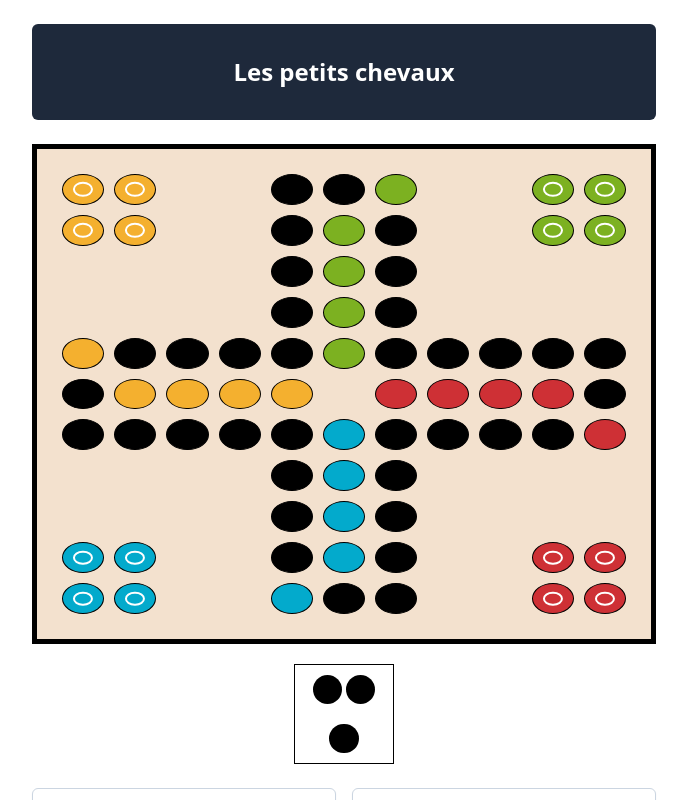
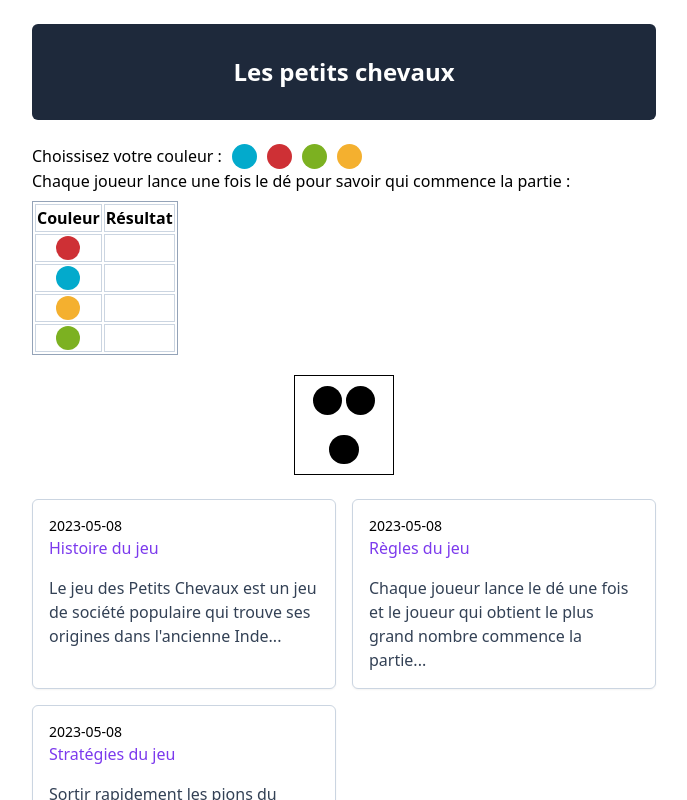
Before and after one commit to BartzCyril/LesPetitsChevaux, a Next.js app: page / in a window 1280 px wide. Shown: the top 800 px of the page, without its empty margins (296-983 px from the left). Built offline with nearby package versions, Linux system fonts and the light colour scheme.

Commit message:
règle Chaque joueur lance le dé une fois et le joueur qui obtient le plus grand nombre commence la partie et début de PlayerSelector

```diff
--- a/src/app/globals.css
+++ b/src/app/globals.css
@@ -22,6 +22,18 @@ ul {
 
 .prose p {
   margin-bottom: 10px;
+}
+
+.colorSelector {
+  display: flex;
+  flex-wrap: wrap;
+  gap: 10px;
+}
+
+.colorSelector button {
+   height: 25px;
+   width: 25px;
+  border-radius: 100%;
 }
 
 .gameBoard {
--- a/src/app/page.tsx
+++ b/src/app/page.tsx
@@ -1,11 +1,12 @@
 import BlogPage from "@/app/blog";
-import {GameBoard} from "@/components/GameBoard";
+import {Game} from "@/components/Game";
 
 function Page() {
+
     return (
         <>
-            <GameBoard></GameBoard>
-            <BlogPage></BlogPage>
+            <Game/>
+            <BlogPage/>
         </>
     )
 }
--- /dev/null
+++ b/src/components/ColorSelector.tsx
@@ -0,0 +1,11 @@
+import {PlayerColor} from "@/type/PlayerColor";
+
+export function ColorSelector() {
+    const colors = [PlayerColor.BLUE, PlayerColor.RED, PlayerColor.GREEN, PlayerColor.YELLOW]
+    return (
+        <section className="colorSelector" id="colorSelector">
+            <h2>Choissisez votre couleur : </h2>
+            {colors.map((color) => <button key={color} className={color}></button>)}
+        </section>
+    )
+}
--- /dev/null
+++ b/src/components/Game.tsx
@@ -0,0 +1,25 @@
+'use client'
+
+import {useState} from "react";
+import {GameBoard} from "@/components/GameBoard";
+import {ColorSelector} from "@/components/ColorSelector";
+import {PlayerSelector} from "@/components/PlayerSelector";
+
+export function Game() {
+    const [startTheGame, setStartTheGame] = useState(false)
+    const handleStartTheGame = () => {
+        setStartTheGame(true)
+    }
+
+    if (!startTheGame) {
+        return (
+            <>
+                <ColorSelector/>
+                <PlayerSelector handleStartGame={handleStartTheGame}/>
+            </>
+        )
+    }
+    return (
+        <GameBoard/>
+    )
+}
--- /dev/null
+++ b/src/components/PlayerSelector.tsx
@@ -0,0 +1,122 @@
+'use client'
+
+import {PlayerColor} from "@/type/PlayerColor";
+import {SetStateAction, useEffect, useState} from "react";
+import {Dice} from "@/components/Dice";
+import {StartTheGame} from "@/components/StartTheGame";
+import { PlayerScores } from "@/interface/PlayerScores";
+
+type PlayerSelectorProps = {
+    handleStartGame: () => void
+}
+
+function switchTurn(turn: string) {
+    switch (turn) {
+        case "yellow":
+            return "green"
+        case "red":
+            return "blue"
+        case "blue":
+            return "yellow"
+        default:
+            return "red"
+    }
+}
+
+export function PlayerSelector({handleStartGame}: PlayerSelectorProps) {
+    const colors = [PlayerColor.RED, PlayerColor.BLUE, PlayerColor.YELLOW, PlayerColor.GREEN]
+    const [diceValue, setDiceValue] = useState(-1);
+    const [diceResults, setDiceResults] = useState<PlayerScores>({
+        blue: 0,
+        red: 0,
+        yellow: 0,
+        green: 0,
+    });
+    const [turn, setTurn] = useState("")
+    const [count, setCount] = useState(0)
+    const [message, setMessage] = useState("")
+
+    const onDiceRoll = (value: number) => {
+        setDiceValue(value)
+        setCount(c => c + 1)
+        if (turn === "") {
+            setTurn("red")
+        } else {
+            setTurn(switchTurn(turn))
+        }
+        if (message === "Égalité ! Il faut recommencer")
+            setMessage("")
+    }
+
+    const checkWinner = (diceResults: PlayerScores) => {
+        const values: number[] = Object.values(diceResults);
+        const allNonZero = values.every((value) => value !== 0);
+        if (allNonZero) {
+            const maxResult = Math.max(...values);
+            const winningColors = Object.keys(diceResults).filter(
+                (color) => diceResults[color] === maxResult
+            );
+
+            if (winningColors.length === 1) {
+                return `Bravo ! C'est le joueur ${winningColors[0]} qui commence la partie !`
+            } else {
+                // Réinitialisation des résultats du dé
+                const resetResults: PlayerScores = {
+                    blue: 0,
+                    red: 0,
+                    yellow: 0,
+                    green: 0,
+                  };
+                setDiceResults(resetResults);
+                setCount(0)
+                setTurn("")
+                return "Égalité ! Il faut recommencer"
+            }
+        }
+        return ""
+    }
+
+    useEffect(() => {
+        if (turn !== "") {
+            setDiceResults((prevResults) => ({
+                ...prevResults,
+                [turn]: diceValue,
+            }));
+        }
+    }, [diceValue, turn])
+
+    useEffect(() => {
+        if (count === 4) {
+            setMessage(checkWinner(diceResults))
+        }
+    }, [count, diceResults]);
+
+    return (
+        <section id="playerSelector">
+            <h2>Chaque joueur lance une fois le dé pour savoir qui commence la partie : </h2>
+            <p>{message !== "" ? message : ""}</p>
+            <table className="border-separate border border-slate-400 mt-2">
+                <thead>
+                <tr>
+                    <th className="border border-slate-300">Couleur</th>
+                    <th className="border border-slate-300">Résultat</th>
+                </tr>
+                </thead>
+                <tbody>
+                {colors.map((color) => (
+                    <tr key={color}>
+                        <td className="border border-slate-300">
+                            <div className={`m-auto h-6 w-6 rounded-full ${color}`}></div>
+                        </td>
+                        <td className="border border-slate-300">
+                            <div className="text-center">{diceResults[color] === 0 ? "" : diceResults[color]}</div>
+                        </td>
+                    </tr>
+                ))}
+                </tbody>
+            </table>
+            {message.startsWith("Bravo") ? <StartTheGame handleStartGame={handleStartGame}/> :
+                <Dice onDiceRoll={onDiceRoll}/>}
+        </section>
+    )
+}
--- /dev/null
+++ b/src/components/StartTheGame.tsx
@@ -0,0 +1,17 @@
+import {useState} from "react";
+import {GameBoard} from "@/components/GameBoard";
+
+type StartTheGameProps = {
+    handleStartGame: () => void
+}
+
+export function StartTheGame({handleStartGame}: StartTheGameProps) {
+
+    return (
+        <div>
+            <button className="text-center bg-slate-800 p-3 text-white font-bold mt-6 rounded-md" onClick={handleStartGame}>
+                Commencer la partie
+            </button>
+        </div>
+    );
+}
--- /dev/null
+++ b/src/interface/PlayerScores.ts
@@ -0,0 +1,3 @@
+export interface PlayerScores {
+    [key: string]: number
+}
--- /dev/null
+++ b/src/type/PlayerColor.ts
@@ -0,0 +1,6 @@
+export enum PlayerColor {
+    RED = "red",
+    YELLOW = "yellow",
+    BLUE = "blue",
+    GREEN = "green"
+}
```
